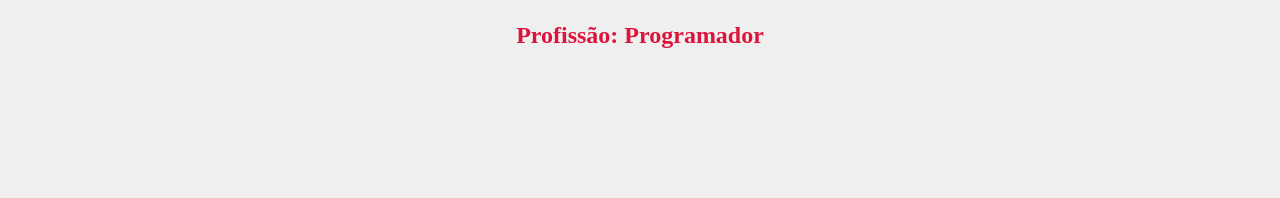
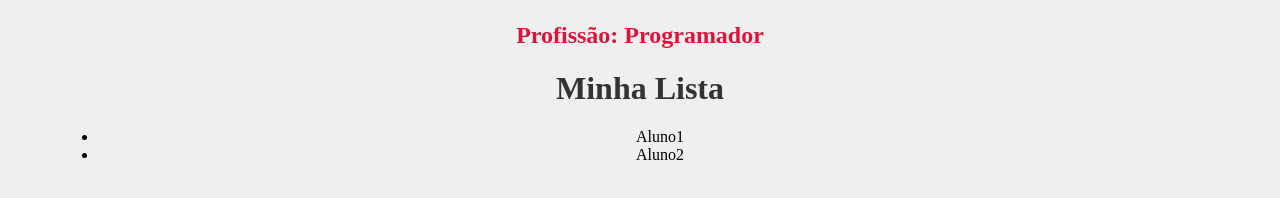
Before and after one commit to aefonso/projeto-react, a React (Create React App) app: page / in a window 1280 px wide. Shown: the part 534-732 px from the top of the page. Built offline with nearby package versions, Linux system fonts and the light colour scheme.

Commit message:
feat: update

```diff
--- a/src/App.js
+++ b/src/App.js
@@ -3,7 +3,7 @@
 import SayMyName from './components/SayMyName';
 import Pessoa from './components/Pessoa';
 import Frase from './components/Frase';
-
+import List from './components/List';
 
 function App() {
   return (
@@ -12,6 +12,7 @@
       <Frase/>
       <SayMyName nome="Aluno" />
       <Pessoa nome="Aluno01" idade="21" profissao="Programador" foto="https://via.placeholder.com/150"/>
+      <List />
     </div>
   );
 }
--- a/src/components/HelloWorld.js
+++ b/src/components/HelloWorld.js
@@ -1,12 +1,10 @@
 import Frase from "./Frase"
-import Frase2 from "./Frase2"
 function HelloWorld() {
 
   return(
     <div>
       <Frase/>
       <h1>Meu primeiro componente</h1>
-      <Frase2/>
     </div>
   )
 }
--- /dev/null
+++ b/src/components/Item.js
@@ -0,0 +1,9 @@
+function Item (props){
+  return (
+    <>
+      <li>{props.marca}</li>
+    </>
+  )
+}
+
+export default Item
--- /dev/null
+++ b/src/components/List.js
@@ -0,0 +1,15 @@
+import Item from "./Item"
+function List () {
+  return (
+    <>
+      <h1>Minha Lista</h1>
+      <ul>
+        <Item marca="Aluno1"/>
+        <Item marca="Aluno2"/>
+
+      </ul>
+    </>
+  )
+}
+
+export default List
--- a/src/index.css
+++ b/src/index.css
@@ -1,6 +1,7 @@
 body{
   padding: 50px;
   background-color: #efefef;
+  padding-bottom: 500px;
 }
 
 h1{
```
